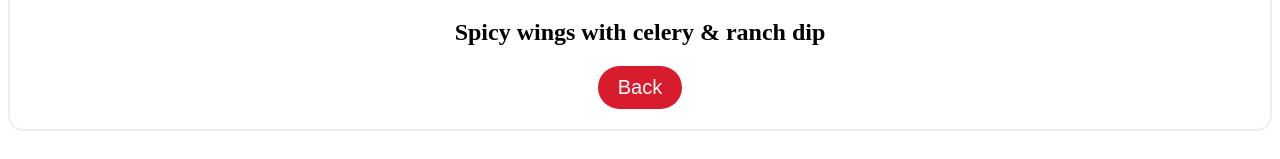
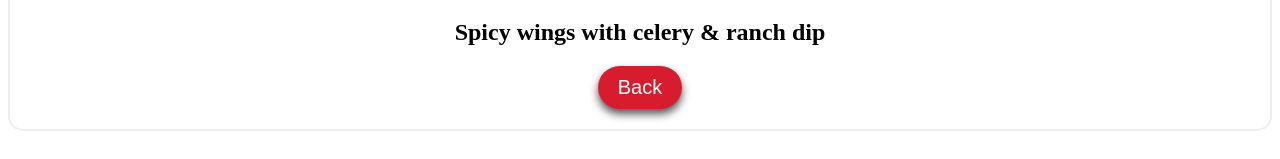
Before and after one commit to abhishek01012008/Pizza-Hub, a plain HTML site: page chicken.html in a window 1280 px wide. In both pictures the pointer is over the button "Back". Shown: the part 486-645 px from the top of the page. Drawn offline with Linux system fonts and the light colour scheme.

Commit message:
adding button effect

```diff
--- a/chicken.html
+++ b/chicken.html
@@ -29,6 +29,9 @@
       border: none;
       cursor: pointer;
     }
+    .btn:hover{
+      box-shadow: 0 5px 8px #555;
+    }
   </style>
 </head>
 <body>
```
Also changed, not shown: garlic.html (+3 -0 lines), hawaiian.html (+3 -0 lines), margherita.html (+3 -0 lines), meat.html (+3 -0 lines), soda.html (+3 -0 lines), supreme.html (+3 -0 lines), veggie.html (+3 -0 lines).
